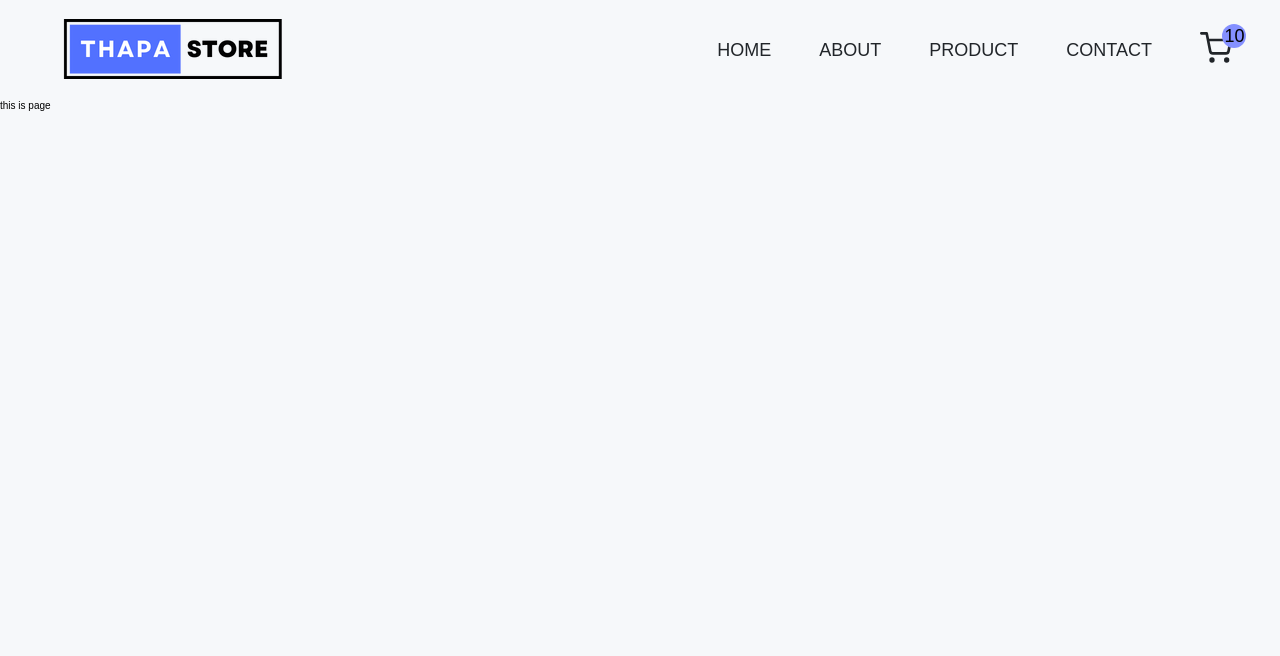
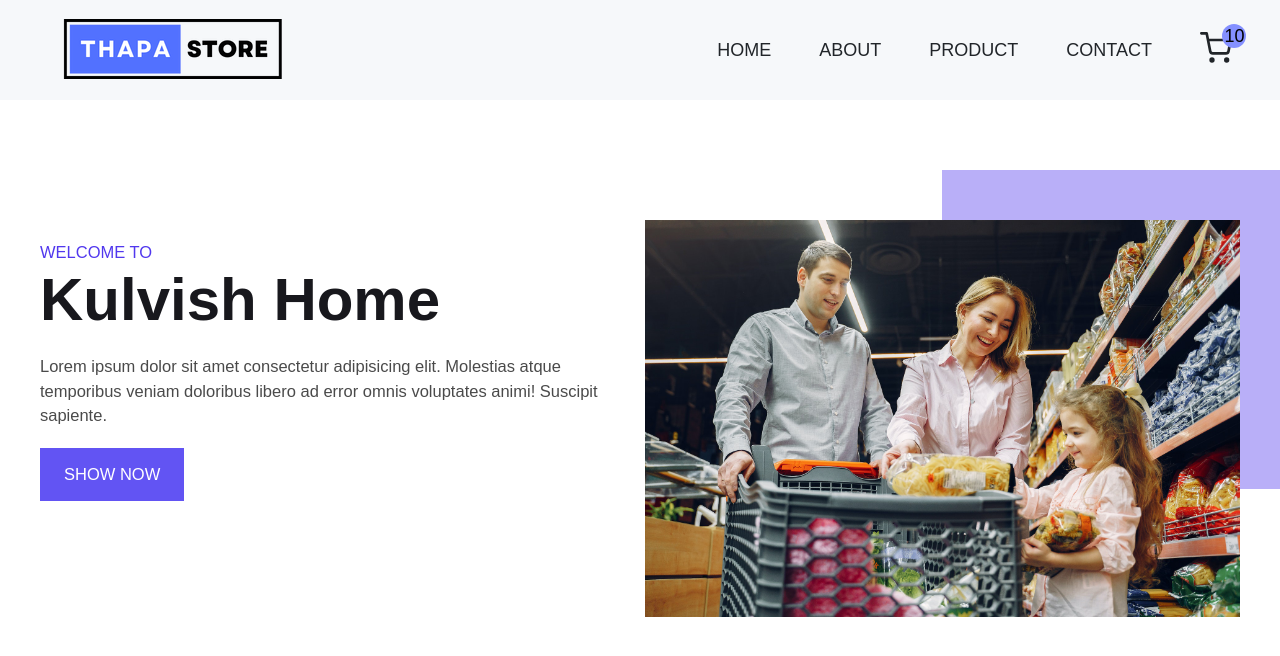
Before and after one commit to Kuljeet90/React-E-Commerce-Web, a React (Create React App) app in the folder E-Commerce_React-Project/: page / in a window 1280 px wide. Shown: the top 656 px of the page. Built offline with nearby package versions, Linux system fonts and the light colour scheme.

Commit message:
Added props

```diff
--- a/E-Commerce_React-Project/src/Home.js
+++ b/E-Commerce_React-Project/src/Home.js
@@ -1,15 +1,16 @@
 import React from 'react';
-import styled from 'styled-components';
+import HeroSection from "./components/HeroSection"
 
 
 const Home = ()=>{
-  return  <Wrapper className='test'>this is page </Wrapper> ;
+
+  const data =  {
+    name : "kulvish home",
+  };
+
+
+  return  <HeroSection  myData = {data}/>;
 };
 
-const Wrapper = styled.section`
-height : 100vh;
-background-color: ${({ theme }) => theme.colors.bg};
 
-
-`;
 export default Home;
```
Also changed, not shown: E-Commerce_React-Project/src/components/Services.js (added), E-Commerce_React-Project/src/components/Trusted.js (added).
